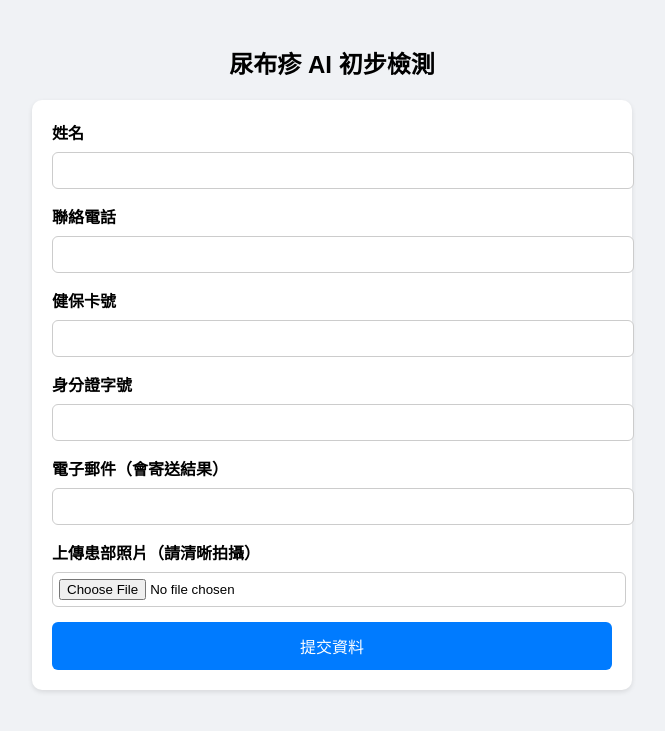
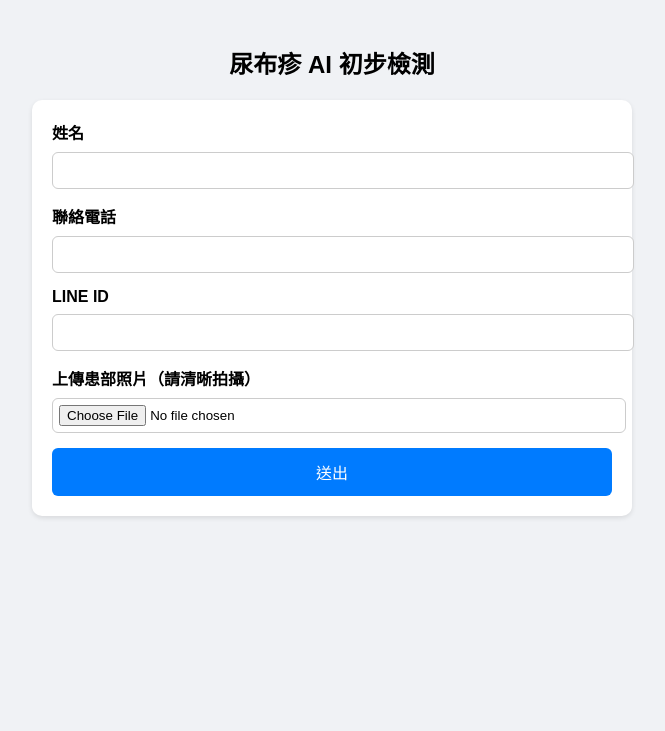
Before and after one commit to roger931212/diaper-ai-web, a FastAPI app: page /form in a window 1280 px wide. Shown: the top 731 px of the page, without its empty margins (308-973 px from the left). Run offline with FastAPI, Linux system fonts and the light colour scheme.

Commit message:
Update form.html

```diff
--- a/templates/form.html
+++ b/templates/form.html
@@ -62,25 +62,20 @@
 <h2>尿布疹 AI 初步檢測</h2>
 
 <form action="/submit_case" method="post" enctype="multipart/form-data">
+
     <label>姓名</label>
     <input type="text" name="name" required />
 
     <label>聯絡電話</label>
     <input type="text" name="phone" required />
 
-    <label>健保卡號</label>
-    <input type="text" name="nh_card" required />
-
-    <label>身分證字號</label>
-    <input type="text" name="id_number" required />
-
-    <label>電子郵件（會寄送結果）</label>
-    <input type="email" name="email" required />
+    <label>LINE ID</label>
+    <input type="text" name="line_id" required />
 
     <label>上傳患部照片（請清晰拍攝）</label>
     <input type="file" name="image" accept="image/*" required />
 
-    <button type="submit">提交資料</button>
+    <button type="submit">送出</button>
 </form>
 
 </body>
```
